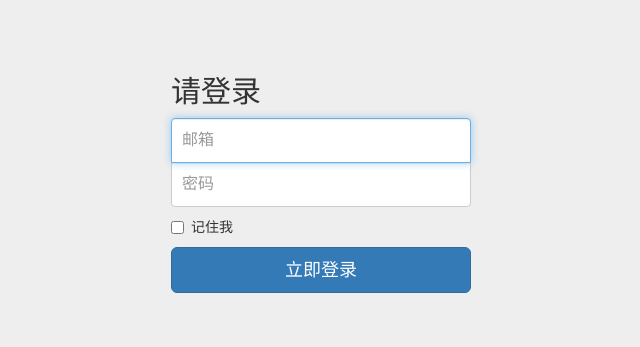
After one commit to jiajiabin/bbs_1902, a Flask app: page /home/login/ in a window 1280 px wide. The commit adds this page. Shown: the top 347 px of the page, without its empty margins (319-959 px from the left). Run offline with Flask 2, Linux system fonts and the light colour scheme; some libraries are stand-ins or nearby versions.

Commit message:
用户登录

```diff
--- a/apps/front/forms.py
+++ b/apps/front/forms.py
@@ -11,3 +11,9 @@ class LogUpForm(BaseForm):
     petname = StringField(validators=[Length(2, 20, message="长度不符合要求"), InputRequired(message="请输入昵称")])
     phonenumble = StringField(validators=[Regexp(r'1[3-9]\d{9}',message="请输入正确格式的手机号"),InputRequired(message="请输入邮箱")])
     remember = IntegerField()
+
+# 前台登录表单类
+class LoginForm(BaseForm):
+    email = StringField(validators=[Email(message="请输入正确的邮箱类型"), InputRequired(message="请输入邮箱")])
+    password = StringField(validators=[Length(6, 20, message="请输入正确格式的密码")])
+    remember = IntegerField()
--- a/apps/front/views.py
+++ b/apps/front/views.py
@@ -8,7 +8,7 @@ from flask import (
     url_for,
     redirect,
 )
-from .forms import LogUpForm
+from .forms import LogUpForm,LoginForm
 from .models import FrontUser
 from exts import db
 import config
@@ -74,3 +74,31 @@ class SignUp(views.MethodView):
             message = form.get_errors()
             return self.get(message=message)
 bp.add_url_rule('/signup/', view_func=SignUp.as_view('signup'))
+
+# 前台用户登录，类视图
+class FrontLogin(views.MethodView):
+    def get(self,message=None):
+        return render_template('front/front_login.html',message=message)
+    def post(self):
+        # 得到表单数据
+        form = LoginForm(request.form)
+        if form.validate():
+            email = form.email.data
+            password = form.password.data
+            remember = form.remember.data
+            # 数据库查找对应的用户信息
+            user = FrontUser.query.filter_by(email=email).first()
+            if user and user.check_password(password):
+                session[config.Front_USER_ID] = user.id
+                if remember:
+                    # 如果session.permanent = True
+                    # session的持久化日期为 31天
+                    session.permanent = True
+                return redirect(url_for('home.index'))
+            else:
+                return self.get(message="用户名或者密码错误")
+        else:
+            # 得到错误信息并返回
+            message = form.get_errors()
+            return self.get(message=message)
+bp.add_url_rule('/login/',view_func=FrontLogin.as_view('login'))
--- a/templates/front/front_base.html
+++ b/templates/front/front_base.html
@@ -13,7 +13,7 @@
 
 <div class="user">
     {% set user = g.front_user %}
-    <span id="one"><a href="">用户信息</a></span>
+    <span id="one"><a href="">登录</a></span>
     <span id="two"><a href="">{{ user.username|default("游客")}}</a></span>
     <span id="three"><a href="">个人中心</a></span>
     <span id="four"><a href="">设置</a></span>
--- /dev/null
+++ b/templates/front/front_login.html
@@ -0,0 +1,44 @@
+
+<!DOCTYPE html>
+<html lang="zh-CN">
+  <head>
+    <meta charset="utf-8">
+    <meta http-equiv="X-UA-Compatible" content="IE=edge">
+    <meta name="viewport" content="width=device-width, initial-scale=1">
+    <!-- 上述3个meta标签*必须*放在最前面，任何其他内容都*必须*跟随其后！ -->
+    <meta name="description" content="">
+    <meta name="author" content="">
+
+    <title>登录-1902bbs论坛</title>
+
+    <!-- Bootstrap core CSS -->
+    <link href="https://cdn.bootcss.com/bootstrap/3.3.7/css/bootstrap.min.css" rel="stylesheet">
+
+
+    <!-- Custom styles for this template -->
+    <link href="{{ url_for('static',filename='cms/css/signin.css') }}" rel="stylesheet">
+  </head>
+
+  <body>
+
+    <div class="container">
+      <form class="form-signin" method="post">
+        <h2 class="form-signin-heading">请登录</h2>
+        <input type="hidden" name="csrf_token" value="{{ csrf_token() }}">
+        <label for="inputEmail" class="sr-only">邮箱：</label>
+        <input type="email" id="inputEmail" class="form-control" placeholder="邮箱" name="email" required autofocus>
+        <label for="inputPassword" class="sr-only">密码：</label>
+        <input type="password" id="inputPassword" class="form-control" placeholder="密码" name="password" required>
+        <div class="checkbox">
+          <label>
+            <input type="checkbox" value="1" name="remember">记住我
+          </label>
+        </div>
+        <button class="btn btn-lg btn-primary btn-block" type="submit">立即登录</button>
+      </form>
+        {% if message %}
+            <p style="text-align: center;" class="text-danger">{{ message }}</p>
+        {% endif %}
+    </div> <!-- /container -->
+  </body>
+</html>
```
